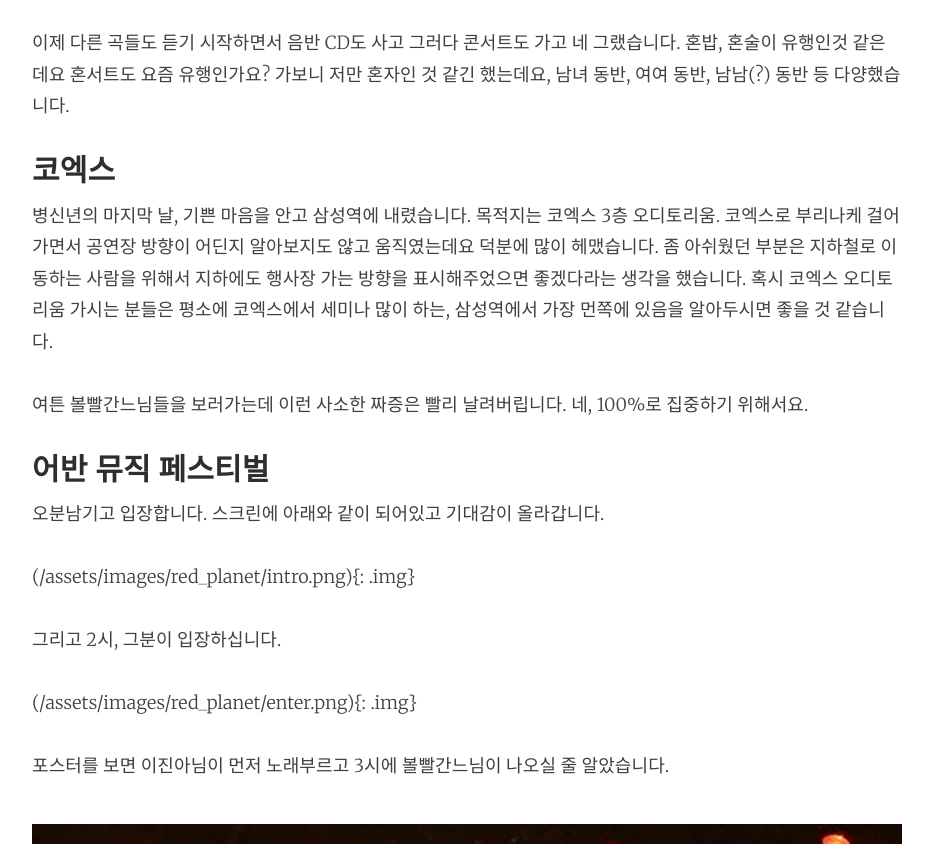
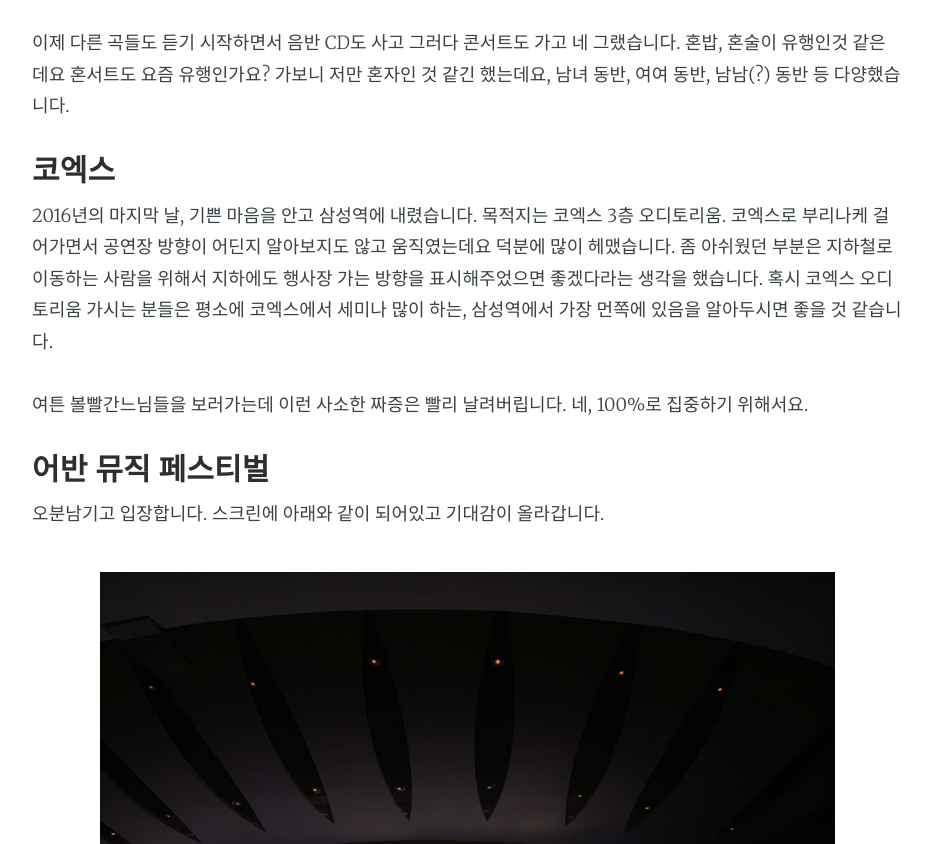
Before and after one commit to hyunjong-lee/hyunjong-lee-prev.github.io, a Jekyll site: the page built from _posts/2017-01-01-RED-PLANET.markdown, in a window 1280 px wide and 900 px high, scrolled down 2629 px, cut to the strip 56-900 px from the top of the window. Shown: the whole strip, without its empty margins (173-1106 px from the left). Built offline with Jekyll 4.4.1, drawn with Linux system fonts in a browser that asks for light colours; some of the changed text lies outside the part shown.

Commit message:
fix images/statements/etc

```diff
--- a/_posts/2017-01-01-RED-PLANET.markdown
+++ b/_posts/2017-01-01-RED-PLANET.markdown
@@ -30,7 +30,7 @@ categories: Life
 
 ### 코엑스
 
-병신년의 마지막 날, 기쁜 마음을 안고 삼성역에 내렸습니다. 목적지는 코엑스 3층 오디토리움.
+2016년의 마지막 날, 기쁜 마음을 안고 삼성역에 내렸습니다. 목적지는 코엑스 3층 오디토리움.
 코엑스로 부리나케 걸어가면서 공연장 방향이 어딘지 알아보지도 않고 움직였는데요 덕분에 많이 헤맸습니다.
 좀 아쉬웠던 부분은 지하철로 이동하는 사람을 위해서 지하에도 행사장 가는 방향을 표시해주었으면 좋겠다라는 생각을 했습니다.
 혹시 코엑스 오디토리움 가시는 분들은 평소에 코엑스에서 세미나 많이 하는, 삼성역에서 가장 먼쪽에 있음을 알아두시면 좋을 것 같습니다.
@@ -44,11 +44,11 @@ categories: Life
 오분남기고 입장합니다.
 스크린에 아래와 같이 되어있고 기대감이 올라갑니다.
 
-(/assets/images/red_planet/intro.png){: .img}
+![콘서트 시작 1](/assets/images/red_planet/intro.png){: .img}
 
 그리고 2시, 그분이 입장하십니다.
 
-(/assets/images/red_planet/enter.png){: .img}
+![콘서트 시작 2](/assets/images/red_planet/enter.png){: .img}
 
 포스터를 보면 이진아님이 먼저 노래부르고 3시에 볼빨간느님이 나오실 줄 알았습니다.
 
@@ -79,7 +79,6 @@ categories: Life
 콘서트가 끝나고 코엑스를 나서니 축제입니다.
 그제서야 오늘이 2016년의 마지막이란 것을 깨닫습니다.
 그런데 먹방타임이네요? 그냥 집에 갈 수 없죠.
-
 코엑스 정문 좌우로 맛집들이 늘어서 있습니다.
 
 ![축제 1](/assets/images/red_planet/fest1.jpg){: .img}
```
Also changed, not shown: other parts of _posts/2017-01-01-RED-PLANET.markdown (+5 -2 lines).
